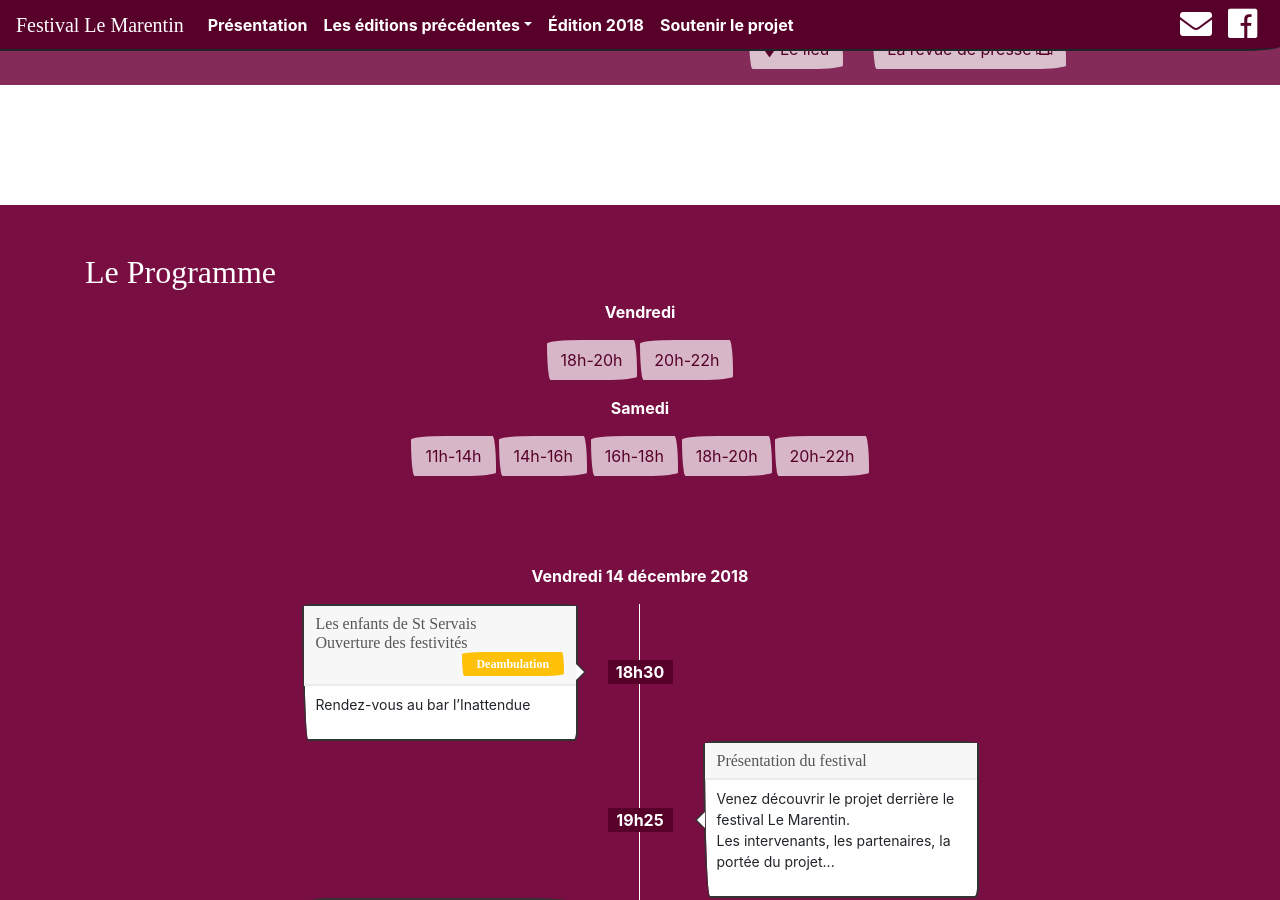
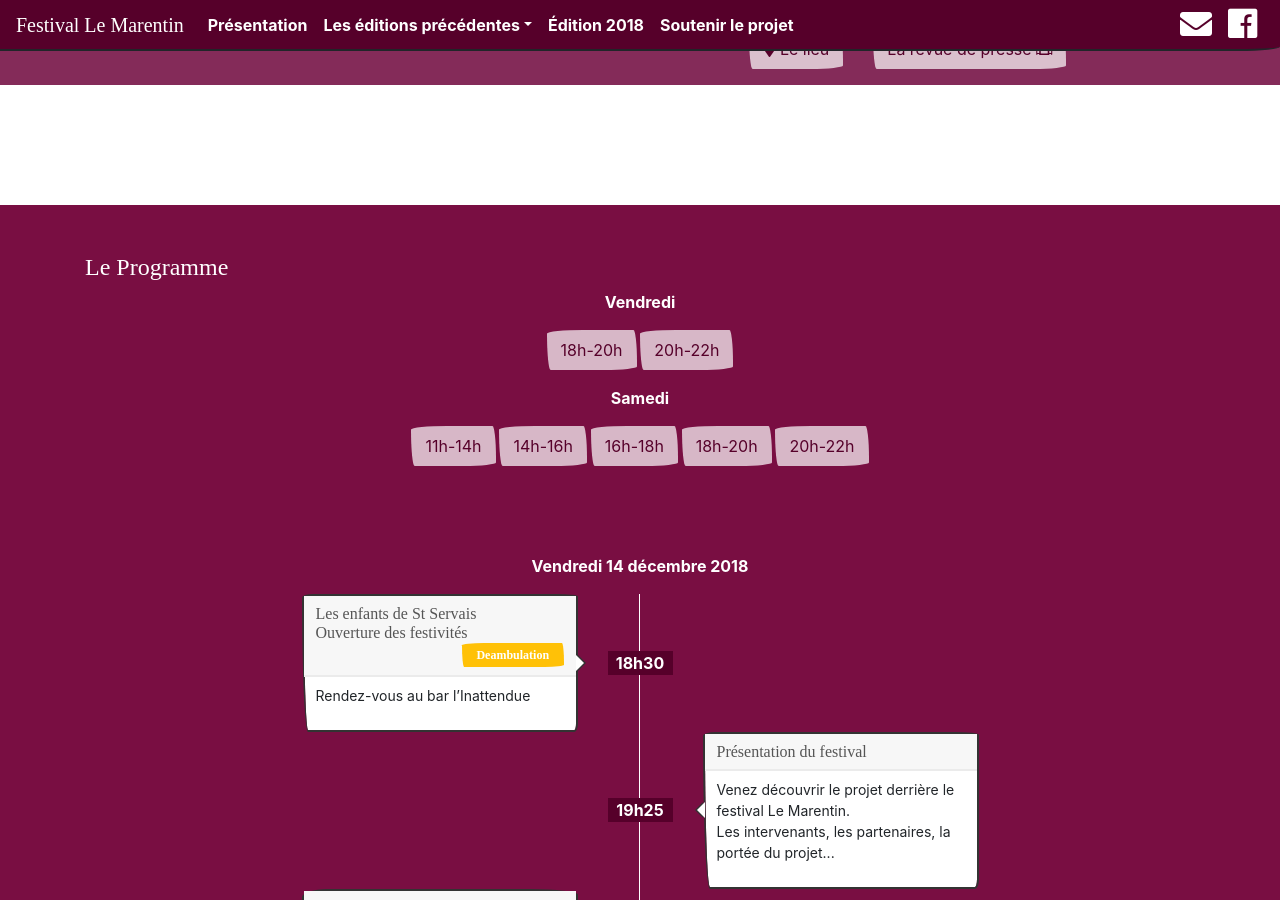
Before and after one commit to tibodut/marentin, a Jekyll site: the page built from edition-2018.html, in a window 1280 px wide and 900 px high, scrolled down 437 px. Built offline with Jekyll 4.4.1, drawn with Linux system fonts in a browser that asks for light colours; nearby versions of some CDN libraries; some web fonts are replaced.

```diff
--- a/edition-2018.html
+++ b/edition-2018.html
@@ -38,7 +38,7 @@ layout: default
            <br /></div>
 <div id="le-programme" class="bg-secondary padding-top padding-bottom text-white py-5">
     <div class="container">
-        <h2>Le Programme</h2>
+        <h4>Le Programme</h4>
    <div class="text-center">
         <p>Vendredi</p>
 <a class="btn btn-default" href="#vendredi1" role="button" style="background:rgba(255,255,255,.7)"> 18h-20h</a>
@@ -216,7 +216,7 @@ layout: default
 
 <div id="partenaires" class="bg-white padding-top padding-bottom text-primary py-5">
     <div class="container">
-        <h3>Les partenaires</h3>
+        <h4>Les partenaires</h4>
          <br />
         <br />
 
@@ -274,7 +274,7 @@ layout: default
 
    <div id="le-lieu" class="bg-secondary padding-top padding-bottom text-white py-5">
      <div class="container">
-       <h2>Le Lieu</h2>
+       <h4>Le Lieu</h4>
     <address><strong>Bourg de Saint-Servais</strong><br />
         29400 Saint-servais</address>
 
@@ -306,7 +306,7 @@ function initMap() {
 
 <div id="revue-de-presse" class="bg-white padding-top padding-bottom text-primary py-5">
     <div class="container">
-<h3>La revue de presse</h3>
+<h4>La revue de presse</h4>
       <br />
         <br />
         <div class="row padding-top text-center">
```
